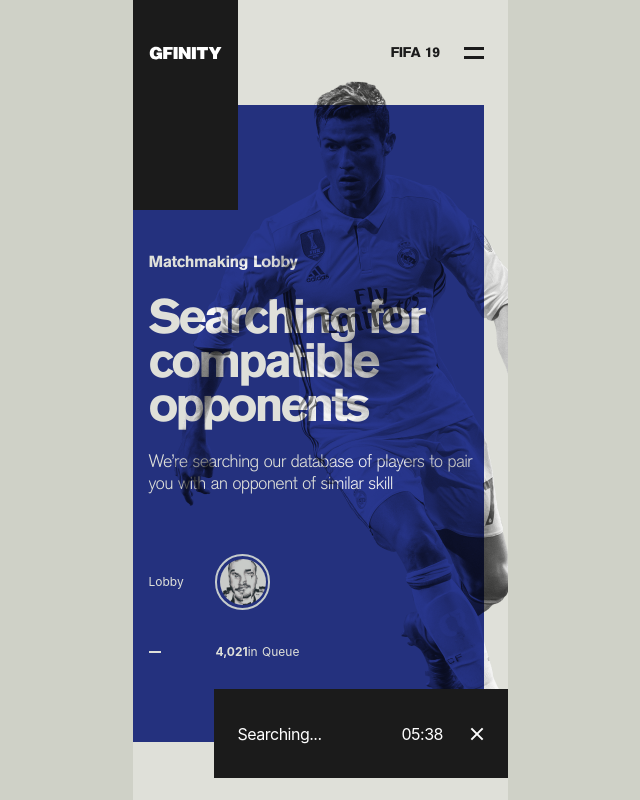
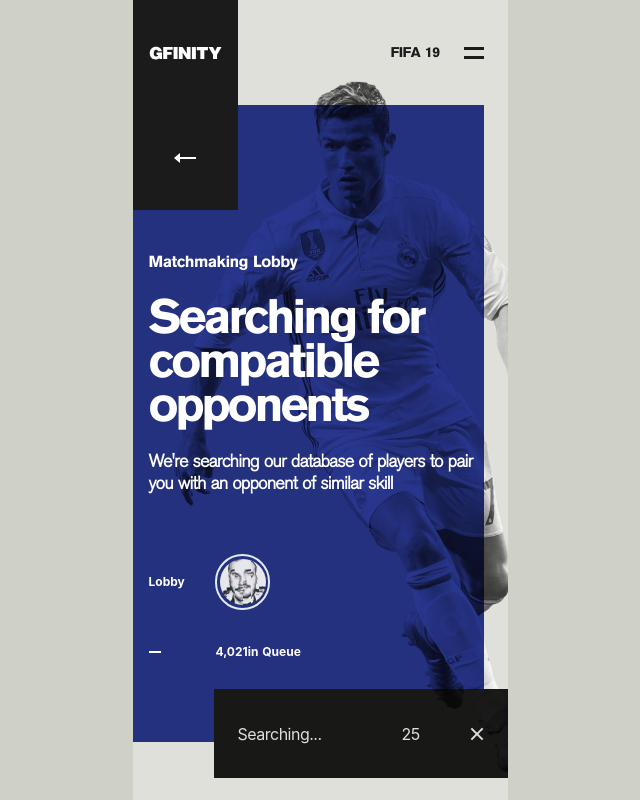
Before and after one commit to ayemitibo/sport, a Nuxt app: page /searching in a window 1280 px wide. Shown: the whole page, without its empty margins (320-960 px from the left). Built offline with nearby package versions, Linux system fonts and the light colour scheme.

Commit message:
chore: added transition

```diff
--- a/pages/searching.vue
+++ b/pages/searching.vue
@@ -5,20 +5,34 @@
 			image-src="fifa19-ronaldo-fg-large.png"
 		>
 		</nav-image>
-		<div class="bg-gfinity-blue main">
+		<transition name="component-fade">
+			<div>
+				<div class="main z-10 absolute">
 					<div class="bordered">
-				<img src="@/assets/images/arrow-left.svg" alt="" srcset="" />
+						<img
+							src="@/assets/images/arrow-left.svg"
+							alt=""
+							srcset=""
+						/>
 					</div>
 					<div class="ml-4">
 						<p class="main__title">Matchmaking Lobby</p>
-				<h1 class="main__header">Searching for compatible opponents</h1>
+						<h1 class="main__header">
+							Searching for compatible opponents
+						</h1>
 						<p class="mt-6 font-akzidenz-light main__search">
-					We’re searching our database of players to pair you with an
-					opponent of similar skill
+							We're searching our database of players to pair you
+							with an opponent of similar skill
 						</p>
 						<section class="relative mt-16 z-10">
 							<div class="flex items-center">
-						<span class="footnote flex-shrink-0 w-1/5 text-white"
+								<span
+									class="
+										footnote
+										flex-shrink-0
+										w-1/5
+										text-white
+									"
 									>Lobby</span
 								>
 								<div class="avatar ml-1">
@@ -40,13 +54,20 @@
 						</section>
 					</div>
 				</div>
+				<div class="overlay">
 					<div class="notifications">
 						<div class="toast-wrapper">
-				<span data-v-0c939f8a="" class="callout-small-bold w-2/3">
+							<span
+								data-v-0c939f8a=""
+								class="callout-small-bold w-2/3"
+							>
 								Searching...
 							</span>
-				<span class="flex justify-between items-center w-1/3"
-					><span class="callout-small">05:38</span>
+							<span
+								class="flex justify-between items-center w-1/3"
+								><span class="callout-small">{{
+									timerCount
+								}}</span>
 								<button>
 									<svg
 										width="14"
@@ -73,6 +94,9 @@
 						</div>
 					</div>
 				</div>
+			</div>
+		</transition>
+	</div>
 </template>
 <script>
 import NavImage from '~/components/NavImage.vue'
@@ -81,14 +105,42 @@ export default {
 	components: {
 		NavImage,
 	},
+	data() {
+		return {
+			timerCount: 30,
+			isSearching: true,
+		}
+	},
+	watch: {
+		timerCount: {
+			handler(value) {
+				if (value > 0) {
+					setTimeout(() => {
+						this.timerCount--
+					}, 1000)
+				}
+			},
+			immediate: true, // This ensures the watcher is triggered upon creation
+		},
+	},
 }
 </script>
 <style lang="postcss" scoped>
 .main {
+	font-weight: bolder;
+	width: 351px;
+	height: 637px;
+	color: white;
+}
+.overlay {
+	background-color: #293894;
 	mix-blend-mode: multiply;
 	width: 351px;
 	height: 637px;
+	position: absolute;
+	top: 0;
 }
+
 .bordered {
 	height: 105px;
 	width: 105px;
@@ -147,6 +199,7 @@ export default {
 	width: 12px;
 	height: 2px;
 }
+
 .toast-wrapper {
 	display: flex;
 	align-items: center;
@@ -163,8 +216,26 @@ export default {
 .notifications {
 	position: absolute;
 	bottom: -2.25rem;
-	right: 0px;
+	right: -24px;
 	z-index: 50;
 	transform: translate(0px, 0px);
 }
+
+.fade-enter-active,
+.fade-leave-active {
+	transition: opacity 1s;
+}
+.fade-enter, .fade-leave-to /* .fade-leave-active below version 2.1.8 */ {
+	opacity: 0;
+}
+.component-fade-enter-active,
+.component-fade-leave-active {
+	transition: all 0.2s linear !important;
+}
+
+.component-fade-enter,
+.component-fade-leave-to {
+	height: auto;
+	transform: translateX(100%);
+}
 </style>
```
Lines whose indentation alone changed are shown as unchanged.
